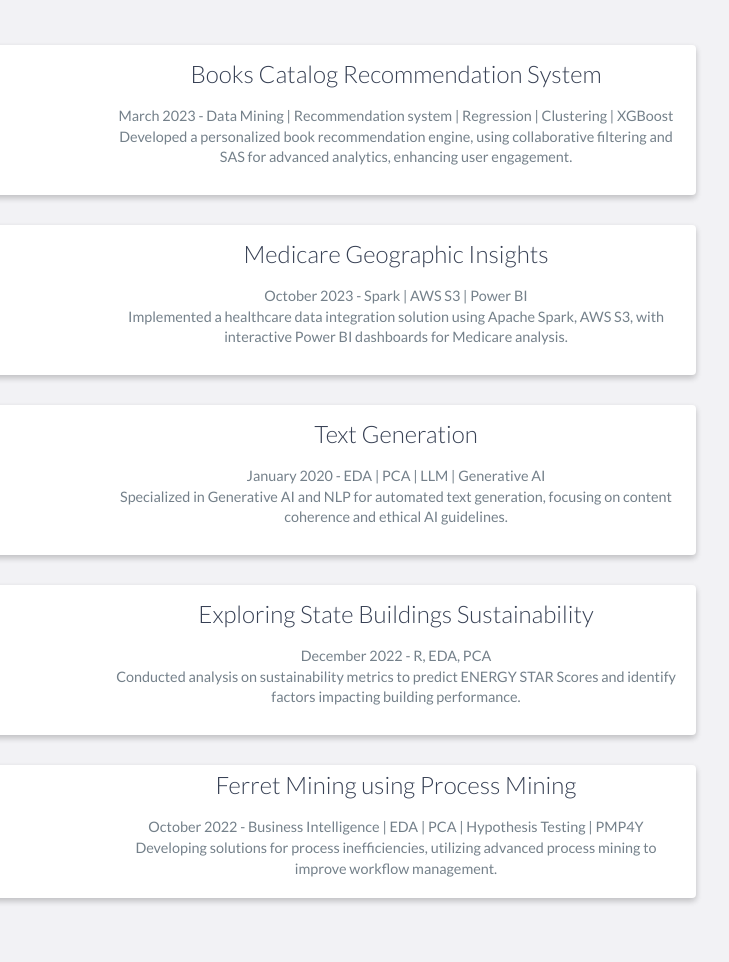
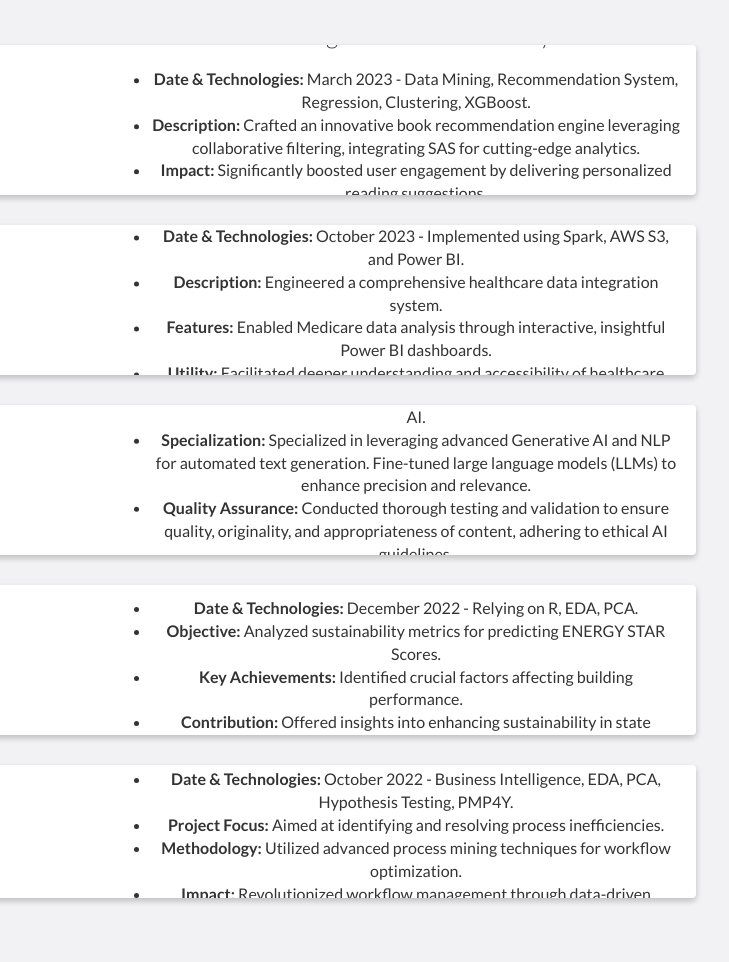
Before and after one commit to DivyamSobti/divyamsobti.github.io, a website: page index.html in a window 1280 px wide. Shown: the part 2700-3662 px from the top of the page, 394-1123 px from the left. Drawn offline with nearby package versions, Linux system fonts and the light colour scheme.

Commit message:
Update index.html

```diff
--- a/index.html
+++ b/index.html
@@ -235,9 +235,11 @@
                 </div>
                 <div class="project-info">
                     <h3>Books Catalog Recommendation System</h3>
-                        <p>March 2023 - Data Mining | Recommendation system | Regression | Clustering | XGBoost
-                            <br>Developed a personalized book recommendation engine, using collaborative filtering and SAS for advanced analytics, enhancing user engagement.
-                        </p>
+                    <ul>
+                        <li><b>Date & Technologies:</b> March 2023 - Data Mining, Recommendation System, Regression, Clustering, XGBoost.</li>
+                        <li><b>Description:</b> Crafted an innovative book recommendation engine leveraging collaborative filtering, integrating SAS for cutting-edge analytics.</li>
+                        <li><b>Impact:</b> Significantly boosted user engagement by delivering personalized reading suggestions.</li>
+                    </ul>
                 </div>
             </div>
 
@@ -248,10 +250,13 @@
                     <img src="images/medical.jpg" />
                 </div>
                 <div class="project-info">
-                        <h3 ">Medicare Geographic Insights</h3>
-                        <p>October 2023 - Spark | AWS S3 | Power BI
-                            <br>Implemented a healthcare data integration solution using Apache Spark, AWS S3, with interactive Power BI dashboards for Medicare analysis.
-                        </p>
+                    <h3>Medicare Geographic Insights</h3>
+                    <ul>
+                        <li><b>Date & Technologies:</b> October 2023 - Implemented using Spark, AWS S3, and Power BI.</li>
+                        <li><b>Description:</b> Engineered a comprehensive healthcare data integration system.</li>
+                        <li><b>Features:</b> Enabled Medicare data analysis through interactive, insightful Power BI dashboards.</li>
+                        <li><b>Utility:</b> Facilitated deeper understanding and accessibility of healthcare insights.</li>
+                    </ul>
                 </div>
             </div>
 
@@ -259,15 +264,19 @@
 <div class="project shadow-large">
     <div class="project-image">
         <!-- Replace with your project image -->
-                        <img src="images/text.jpg" />
+        <img src="images/text.jpg" alt="Text Generation Project" />
     </div>
     <div class="project-info">
         <h3>Text Generation</h3>
-                        <p>January 2020 - EDA | PCA | LLM | Generative AI
-                            <br>Specialized in Generative AI and NLP for automated text generation, focusing on content coherence and ethical AI guidelines.
-                        </p>
+        <ul>
+            <li><b>Date & Technologies:</b> June 2023 - EDA, PCA, fine-tuning LLMs, Generative AI.</li>
+            <li><b>Specialization:</b> Specialized in leveraging advanced Generative AI and NLP for automated text generation. Fine-tuned large language models (LLMs) to enhance precision and relevance.</li>
+            <li><b>Quality Assurance:</b> Conducted thorough testing and validation to ensure quality, originality, and appropriateness of content, adhering to ethical AI guidelines.</li>
+            <li><b>Ethical Compliance:</b> Committed to maintaining high ethical standards in AI text creation.</li>
+        </ul>
     </div>
 </div>
+
 
             <!-- Exploring State Buildings Sustainability -->
             <div class="project shadow-large">
@@ -277,9 +286,12 @@
                 </div>
                 <div class="project-info">
                     <h3>Exploring State Buildings Sustainability</h3>
-                        <p>December 2022 - R, EDA, PCA
-                            <br>Conducted analysis on sustainability metrics to predict ENERGY STAR Scores and identify factors impacting building performance.
-                        </p>
+                    <ul>
+                        <li><b>Date & Technologies:</b> December 2022 - Relying on R, EDA, PCA.</li>
+                        <li><b>Objective:</b> Analyzed sustainability metrics for predicting ENERGY STAR Scores.</li>
+                        <li><b>Key Achievements:</b> Identified crucial factors affecting building performance.</li>
+                        <li><b>Contribution:</b> Offered insights into enhancing sustainability in state infrastructure.</li>
+                    </ul>
                 </div>
             </div>
 
@@ -291,9 +303,12 @@
                 </div>
                 <div class="project-info">
                     <h3>Ferret Mining using Process Mining</h3>
-                        <p>October 2022 - Business Intelligence | EDA | PCA | Hypothesis Testing | PMP4Y
-                            <br>Developing solutions for process inefficiencies, utilizing advanced process mining to improve workflow management.
-                        </p>
+                    <ul>
+                        <li><b>Date & Technologies:</b> October 2022 - Business Intelligence, EDA, PCA, Hypothesis Testing, PMP4Y.</li>
+                        <li><b>Project Focus:</b> Aimed at identifying and resolving process inefficiencies.</li>
+                        <li><b>Methodology:</b> Utilized advanced process mining techniques for workflow optimization.</li>
+                        <li><b>Impact:</b> Revolutionized workflow management through data-driven improvements.</li>
+                    </ul>
                 </div>
             </div>
             <!-- End .project-info -->
@@ -301,8 +316,8 @@
         <!-- End .project -->
     </div>
 </div>
+<!-- End #projects -->
 
-    <!-- End #projects -->
 
     <div id="skills">
         <h2 class="heading">Skills</h2>
```
Lines whose indentation alone changed are shown as unchanged.
